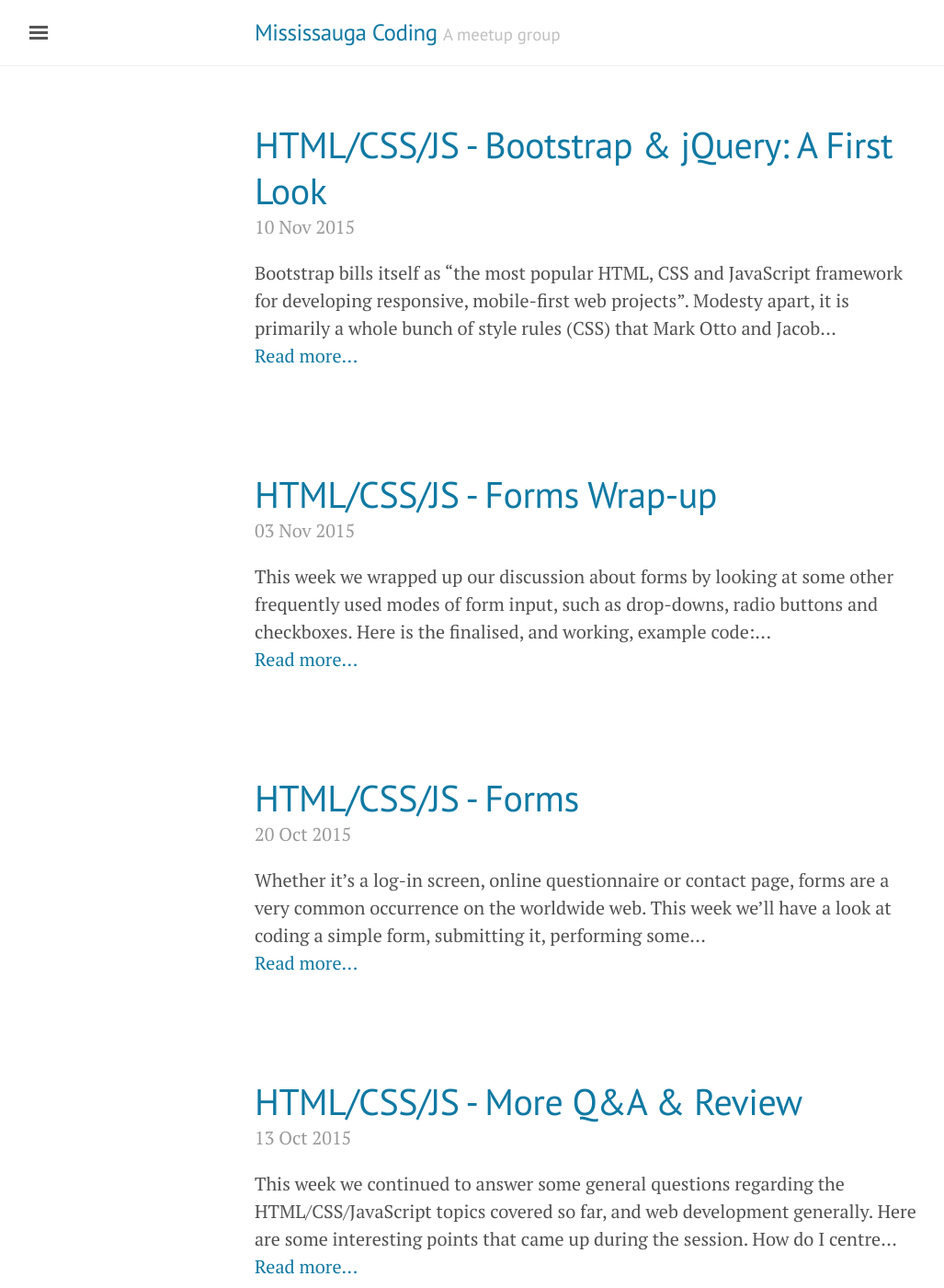
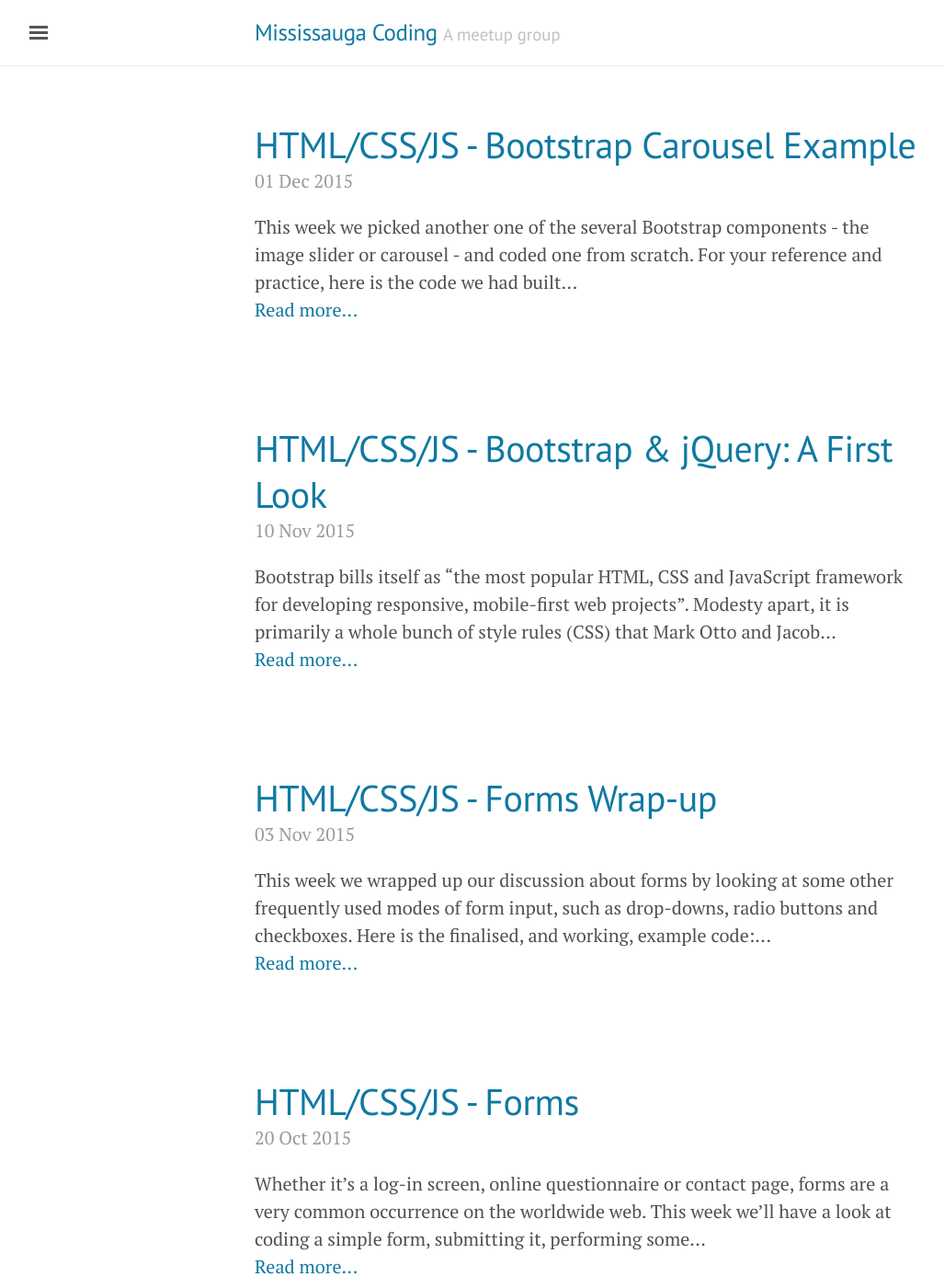
Before and after one commit to MississaugaCoding/mississaugacoding.github.io, a Jekyll site: the page built from index.html, in a window 1280 px wide and 1400 px high. Shown: the whole window at 92% size, without its empty margins (3-1030 px from the left). Built offline with Jekyll 4.4.1, drawn with Linux system fonts in a browser that asks for light colours; the list of posts is cut into pages by our own code; some of the changed text lies outside the part shown.

Commit message:
updated post for sessions 14 & 15; added post for session 16

```diff
--- /dev/null
+++ b/_posts/2015-12-01-html-css-js-bootstrap-carousel.md
@@ -0,0 +1,132 @@
+---
+layout: post
+title: "HTML/CSS/JS - Bootstrap Carousel Example"
+comments: true
+publish: true
+---
+
+This week we picked another one of the several Bootstrap components - the image slider or carousel - and coded one from scratch.
+
+For your reference and practice, here is the code we had built by the end of the session.
+
+###index.html
+{% highlight html %}
+<!doctype html>
+<html>
+
+<head>
+    <meta name="viewport" content="width=device-width, initial-scale=1">
+
+    <title>Bootstrap Carousel Example</title>
+
+    <!-- Bootstrap CSS -->
+    <link rel="stylesheet" href="https://maxcdn.bootstrapcdn.com/bootstrap/3.3.5/css/bootstrap.min.css" />
+
+    <!-- Link for optional custom CSS goes here -->
+    <link rel="stylesheet" href="style.css" type="text/css" />
+
+</head>
+
+<body>
+
+    <div class="container">
+
+        <div class="page-header">
+            <h1>Bootstrap Carousel Example</h1>
+        </div>
+
+        <div id="mycarousel" class="carousel slide" data-ride="carousel" data-interval="1500">
+
+            <ul class="carousel-indicators">
+                <li data-target="#mycarousel" data-slide-to="0" class="active"></li>
+                <li data-target="#mycarousel" data-slide-to="1"></li>
+                <li data-target="#mycarousel" data-slide-to="2"></li>
+                <li data-target="#mycarousel" data-slide-to="3"></li>
+                <li data-target="#mycarousel" data-slide-to="4"></li>
+            </ul>
+
+            <div class="carousel-inner">
+                <div class="item active">
+                    <img src="images/image1.jpg" alt="">
+                    <div class="carousel-caption">
+                        <h2>Caption Heading</h2>
+                        <p>Lorem ipsum dolor sit amet.</p>
+                    </div>
+                </div>
+                <div class="item"><img src="images/image2.jpg" alt="">
+                    <div class="carousel-caption">
+                        <button class="btn btn-lg btn-primary">Learn More</button>
+                    </div>
+                </div>
+                <div class="item"><img src="images/image3.jpg" alt=""></div>
+                <div class="item"><img src="images/image4.jpg" alt=""></div>
+                <div class="item"><img src="images/image5.jpg" alt=""></div>
+            </div>
+
+            <a href="#mycarousel" class="carousel-control left" data-slide="prev">
+                <span class="glyphicon glyphicon-chevron-left"></span>
+            </a>
+            <a href="#mycarousel" class="carousel-control right" data-slide="next">
+                <span class="glyphicon glyphicon-chevron-right"></span>
+            </a>
+
+        </div>
+
+    </div>
+
+    <!-- jQuery -->
+    <script src="https://ajax.googleapis.com/ajax/libs/jquery/2.1.4/jquery.min.js"></script>
+
+    <!-- Bootstrap JavaScript -->
+    <script src="https://maxcdn.bootstrapcdn.com/bootstrap/3.3.5/js/bootstrap.min.js"></script>
+
+    <!-- Custom JavaScript -->
+    <script src="script.js"></script>
+
+</body>
+
+</html>
+{% endhighlight %}
+
+
+
+###style.css
+{% highlight css %}
+.carousel {
+    height: 420px;
+}
+
+.item {
+    height: 420px;
+    background-color: lightgrey;
+}
+
+.item > img {
+    margin: 0 auto;
+    padding-top: 15px;
+}
+
+p {
+    padding-bottom:5px;
+}
+
+.carousel-indicators li {
+    background-color: black;
+}
+
+.carousel-indicators .active {
+    background-color: cornflowerblue;
+}
+{% endhighlight %}
+
+
+##References &amp; Resources
+
+- [HTML Custom Attributes](https://developer.mozilla.org/en/docs/Web/Guide/HTML/Using_data_attributes)
+- [A Good Article Explaining CSS Specificity](http://vanseodesign.com/css/css-specificity-inheritance-cascaade/)
+- [CSS Selectors](https://developer.mozilla.org/en-US/docs/Web/CSS/CSS_Selectors)
+- [CSS Combinators](http://www.w3schools.com/css/css_combinators.asp)
+- [The Bootstrap Site](http://getbootstrap.com/)
+- [The jQuery Site](https://jquery.com/)
+- [W3Schools Bootstrap Tutorial](http://www.w3schools.com/bootstrap/)
+- [W3Schools jQuery Tutorial](http://www.w3schools.com/jquery/)
```
Also changed, not shown: _posts/2015-11-10-html-css-js-bootstrap.md (+3 -1 lines).
